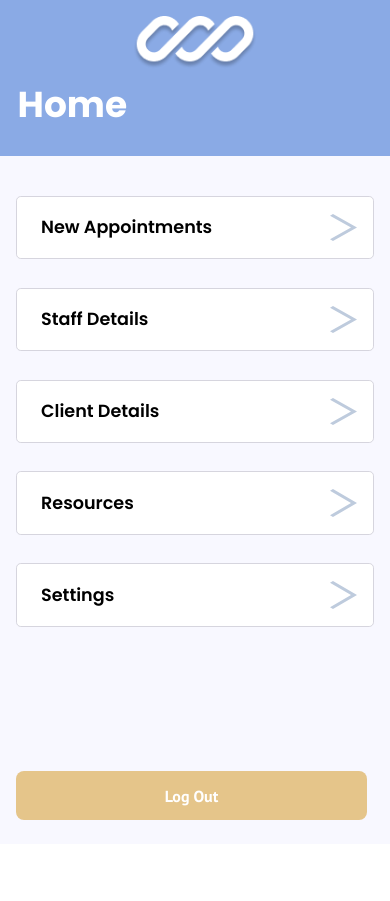
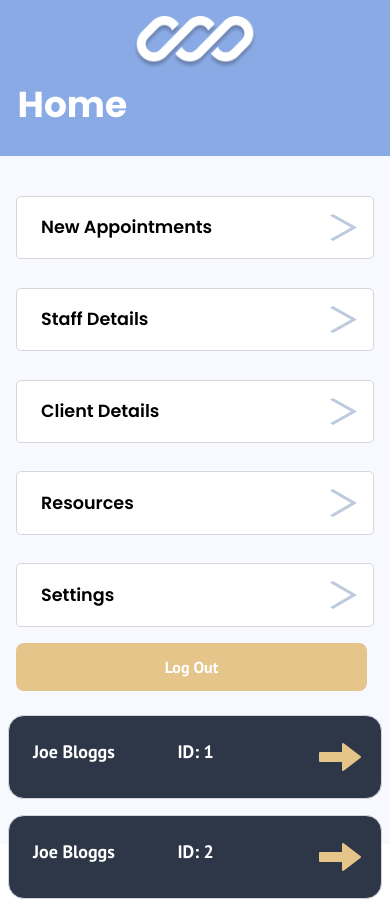
Before and after one commit to nology-tech/verde-client-project, a React (Vite) app: page /home in a window 390 px wide. Shown: the top 901 px of the page. Before the commit the page ends 844 px from the top, so only its background shows below. Built offline with nearby package versions, Linux system fonts and the light colour scheme.

Commit message:
Added Id to mobile view and replaced button

```diff
--- a/src/components/StaffBookingCard/StaffBookingCard.scss
+++ b/src/components/StaffBookingCard/StaffBookingCard.scss
@@ -3,7 +3,7 @@
 
 .booking-card {
     display: grid;
-    grid-template-columns: repeat(2, auto);
+    grid-template-columns: repeat(3, auto);
     border: $clr-accent-grey 1px solid;
     background-color: $clr-white;
     border-radius: 1rem;
@@ -22,6 +22,10 @@
     &__name {
         font-weight: bold;
         color: inherit
+    }
+
+    &__id{
+        font-weight: bold;
     }
 
     &__info, &__time {
@@ -44,6 +48,10 @@
         grid-template-columns: 1fr 2fr 1fr 1fr 1fr 0.5fr;
         gap: 0.5rem;
 
+        &__id{
+            display: none;
+        }
+
         &__info {
             color: $clr-accent-grey;
             display: unset;
--- a/src/components/StaffBookingCard/StaffBookingCard.tsx
+++ b/src/components/StaffBookingCard/StaffBookingCard.tsx
@@ -1,8 +1,8 @@
-import './StaffBookingCard.scss'
-import arrow from '../../assets/images/Arrow.svg'
-import { Link } from 'react-router-dom'
+import "./StaffBookingCard.scss";
+import { Link } from "react-router-dom";
 
 type StaffBookingCardProps = {
+  id: number;
   clientName: string;
   email: string;
   mobileNumber: string;
@@ -10,9 +10,10 @@ type StaffBookingCardProps = {
   bookingTime: string;
   path: string;
   variant: "light" | "dark";
-}
+};
 
 const StaffBookingCard = ({
+  id,
   clientName,
   email,
   mobileNumber,
@@ -21,19 +22,21 @@ const StaffBookingCard = ({
   path,
   variant,
 }: StaffBookingCardProps) => {
-
   return (
-        <Link className='booking-card__link' to={path}>
+    <Link className="booking-card__link" to={path}>
       <div className={`booking-card booking-card--${variant}`}>
-                <p className='booking-card__name'>{clientName}</p>
-                <p className='booking-card__email booking-card__info'>{email}</p>
-                <p className='booking-card__number booking-card__info'>{mobileNumber}</p>
-                <p className='booking-card__date booking-card__info'>{`${bookingDate}`}</p>
-                <p className='booking-card__time'>{`${bookingTime}`}</p>
-                <img className='booking-card__img' src={arrow} alt='arrow'/>
+        <p className="booking-card__name">{clientName}</p>
+        <p className={`booking-card__id booking-card--${variant}`}>{`ID: ${id}`}</p>
+        <p className="booking-card__email booking-card__info">{email}</p>
+        <p className="booking-card__number booking-card__info">
+          {mobileNumber}
+        </p>
+        <p className="booking-card__date booking-card__info">{`${bookingDate}`}</p>
+        <p className="booking-card__time">{`${bookingTime}`}</p>
+        <img className="booking-card__img" src={"images/Altarrow.png"} alt="arrow" />
       </div>
     </Link>
-    )
-}
+  );
+};
 
-export default StaffBookingCard
+export default StaffBookingCard;
--- a/src/components/StaffBookingList/StaffBookingList.tsx
+++ b/src/components/StaffBookingList/StaffBookingList.tsx
@@ -5,7 +5,6 @@ import { StaffBookings } from "../../types/StaffBookingsTypes"
 type StaffBookingListProps = {
     bookings: StaffBookings[];
     variant: "light" | "dark"
-
 }
 
 const StaffBookingList = ({bookings, variant} : StaffBookingListProps) => {
@@ -20,6 +19,7 @@ const StaffBookingList = ({bookings, variant} : StaffBookingListProps) => {
             </div>
             {bookings.map((booking) =>
                 <StaffBookingCard
+                id={booking.id}
                 clientName={booking.clientName}
                 email={booking.emailAddress}
                 mobileNumber={booking.mobNumber}
--- a/src/pages/Home/Home.tsx
+++ b/src/pages/Home/Home.tsx
@@ -5,6 +5,8 @@ import Button from "../../components/Button/Button";
 import NavCardList from "../../components/NavCardList/NavCardList";
 import { NavCardLabels } from "../../data/NavCardLabels";
 import "./Home.scss";
+import StaffBookingList from "../../components/StaffBookingList/StaffBookingList";
+import { StaffBookingsList } from "../../data/StaffBookingsList";
 type HomeProps = {
   variant: "light" | "dark";
 };
@@ -25,6 +27,7 @@ const Home = ({ variant }: HomeProps) => {
           <NavCardList labels={NavCardLabels} variant={variant} />
           <Button size="large" label="Log Out" variant="yellow" path="/login" />
         </div>
+      <StaffBookingList bookings={StaffBookingsList} variant="dark"/>
       </main>
     </Layout>
   );
```
Also changed, not shown: public/images/Altarrow.png (added). Lines whose indentation alone changed are shown as unchanged.
